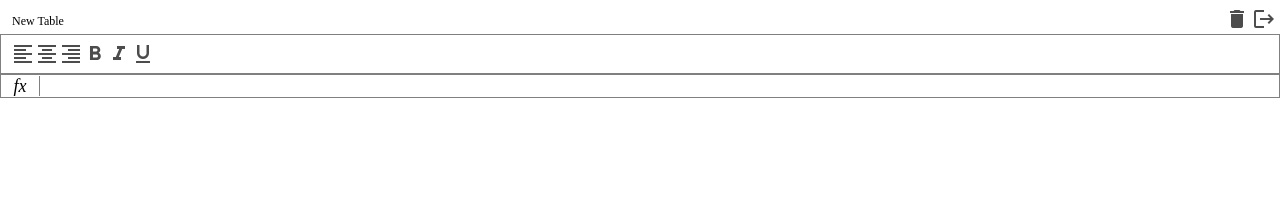
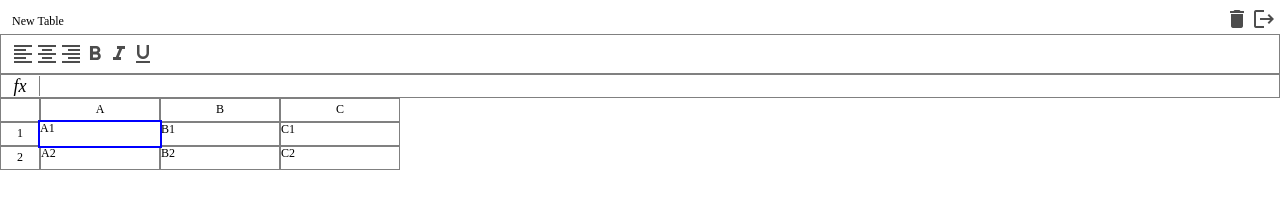
Before and after one commit to Nawarius/GreenWay, a website built with webpack: page src/index.html in a window 1280 px wide. Built offline with nearby package versions, Linux system fonts and the light colour scheme.

Commit message:
Adds: add styles for main table

```diff
--- a/src/index.html
+++ b/src/index.html
@@ -50,6 +50,54 @@
             </div>
 
             <div class="excel__table">
+                <div class="row">
+                    <div class="row-info"></div>
+                    <div class="row-data">
+                        <div class="column">
+                            A
+                        </div>
+                        <div class="column">
+                            B
+                        </div>
+                        <div class="column">
+                            C
+                        </div>
+                    </div>
+                </div>
+
+                <div class="row">
+                    <div class="row-info">1</div>
+                    <div class="row-data">
+                        <div class="cell selected" contenteditable>
+                            A1
+                        </div>
+                        <div class="cell" contenteditable>
+                            B1
+                        </div>
+                        <div class="cell" contenteditable>
+                            C1
+                        </div>
+                    </div>
+                </div>
+
+                <div class="row">
+                    <div class="row-info">2</div>
+                    <div class="row-data">
+                        <div class="cell" contenteditable>
+                            A2
+                        </div>
+                        <div class="cell" contenteditable>
+                            B2
+                        </div>
+                        <div class="cell" contenteditable>
+                            C2
+                        </div>
+                    </div>
+                </div>
+
+            </div>
+
+
 
             </div>
 
--- a/src/scss/_variables.scss
+++ b/src/scss/_variables.scss
@@ -2,6 +2,9 @@ $header-height: 34px;
 $toolbar-height: 40px;
 $formula-height: 24px;
 
+$row-height: 24px;
+$cell-width: 120px;
+
 $info-cell-width: 40px;
 
 $border-color: gray;
--- a/src/scss/index.scss
+++ b/src/scss/index.scss
@@ -22,5 +22,6 @@ body {
 
 .excel {
     position: relative;
-
+    height: 100%;
+    max-width: 100%;
 }
--- a/src/scss/table.scss
+++ b/src/scss/table.scss
@@ -1,2 +1,52 @@
 @import 'variables';
 @import 'mixins';
+
+.excel__table {
+    position: absolute;
+    left: 0;
+    right: 0;
+    top: $header-height + $toolbar-height + $formula-height;
+    overflow-x: auto;
+
+    & .row {
+        display: flex;
+        height: $row-height;
+
+    }
+
+    & .row-info {
+        display: flex;
+        justify-content: center;
+        align-items: center;
+        width: $info-cell-width;
+        border: 1px solid $border-color;
+        height: 100%;
+    }
+
+    & .row-data {
+        display: flex;
+    }
+
+    & .column {
+        display: flex;
+        justify-content: center;
+        align-items: center;
+        width: $cell-width;
+        border: 1px solid $border-color;
+        height: 100%;
+    }
+
+    & .cell {
+        width: $cell-width;
+        border: 1px solid $border-color;
+        height: 100%;
+        white-space: nowrap;
+        outline: none;
+
+        &.selected {
+            border: none;
+            outline: 2px solid blue;
+            z-index: 2;
+        }
+    }
+}
```
